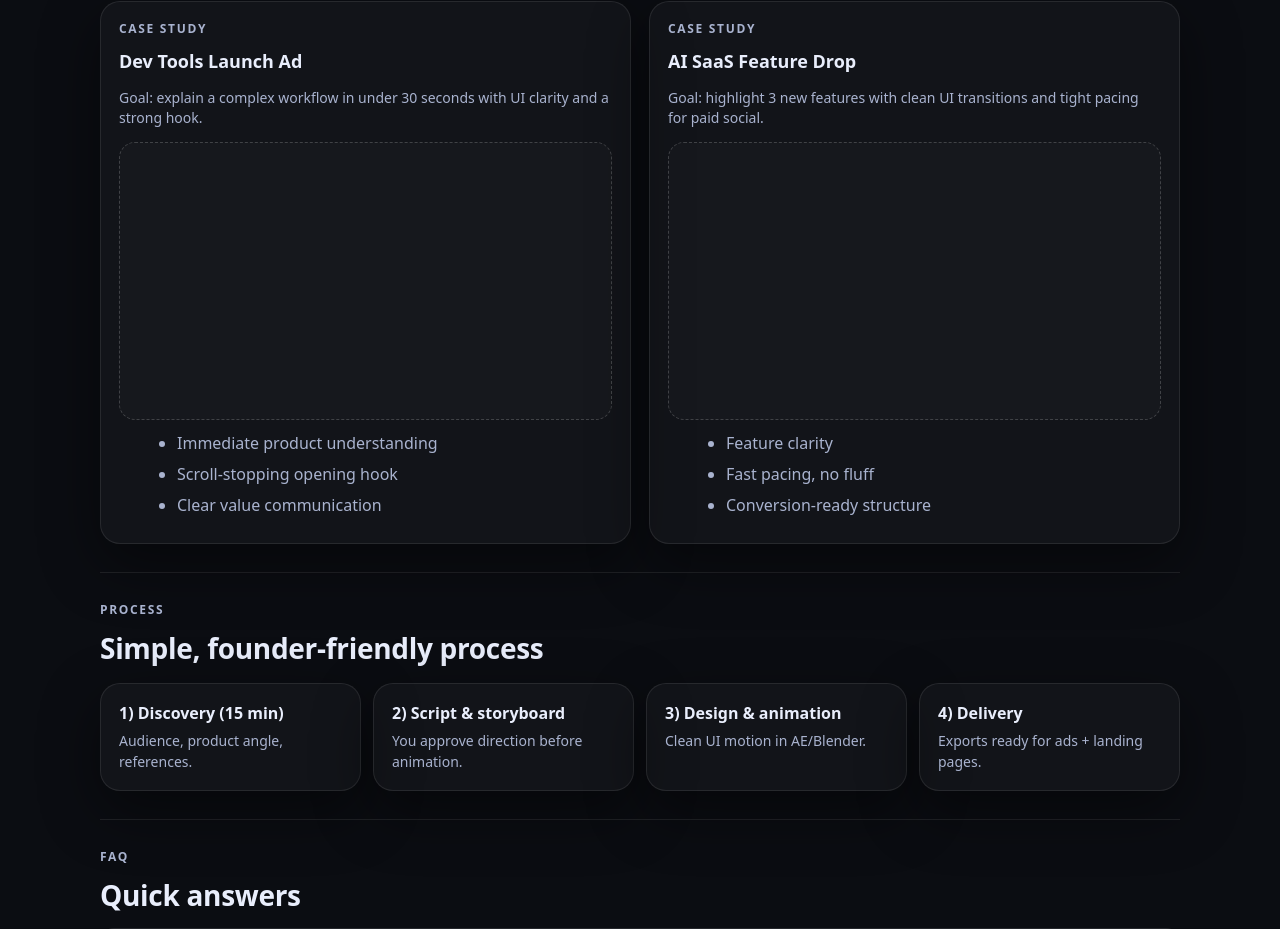
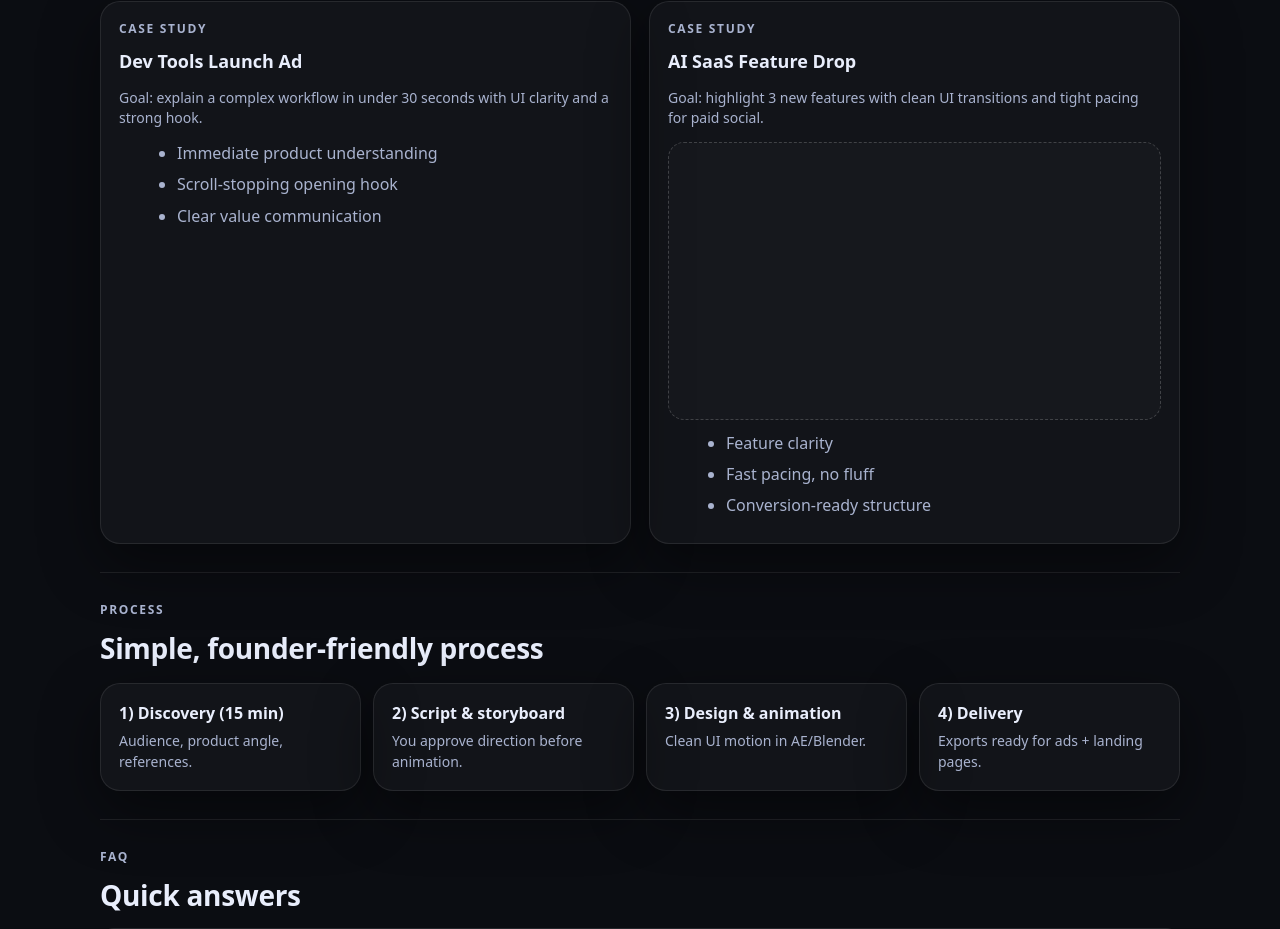
Before and after one commit to lg4tin/louis-funnel, a Next.js app: page / in a window 1280 px wide. Shown: the part 1309-2238 px from the top of the page. Built offline with nearby package versions, Linux system fonts and the light colour scheme.

Commit message:
add loom
add loom

```diff
--- a/src/app/page.tsx
+++ b/src/app/page.tsx
@@ -154,7 +154,7 @@ export default function Home() {
               <p className="fine">
                 Goal: explain a complex workflow in under 30 seconds with UI clarity and a strong hook.
               </p>
-              <div className="mediaPlaceholder" />
+              <div className="https://www.youtube.com/embed/=QUanGuJMJys" />
               <ul>
                 <li>Immediate product understanding</li>
                 <li>Scroll-stopping opening hook</li>
```
